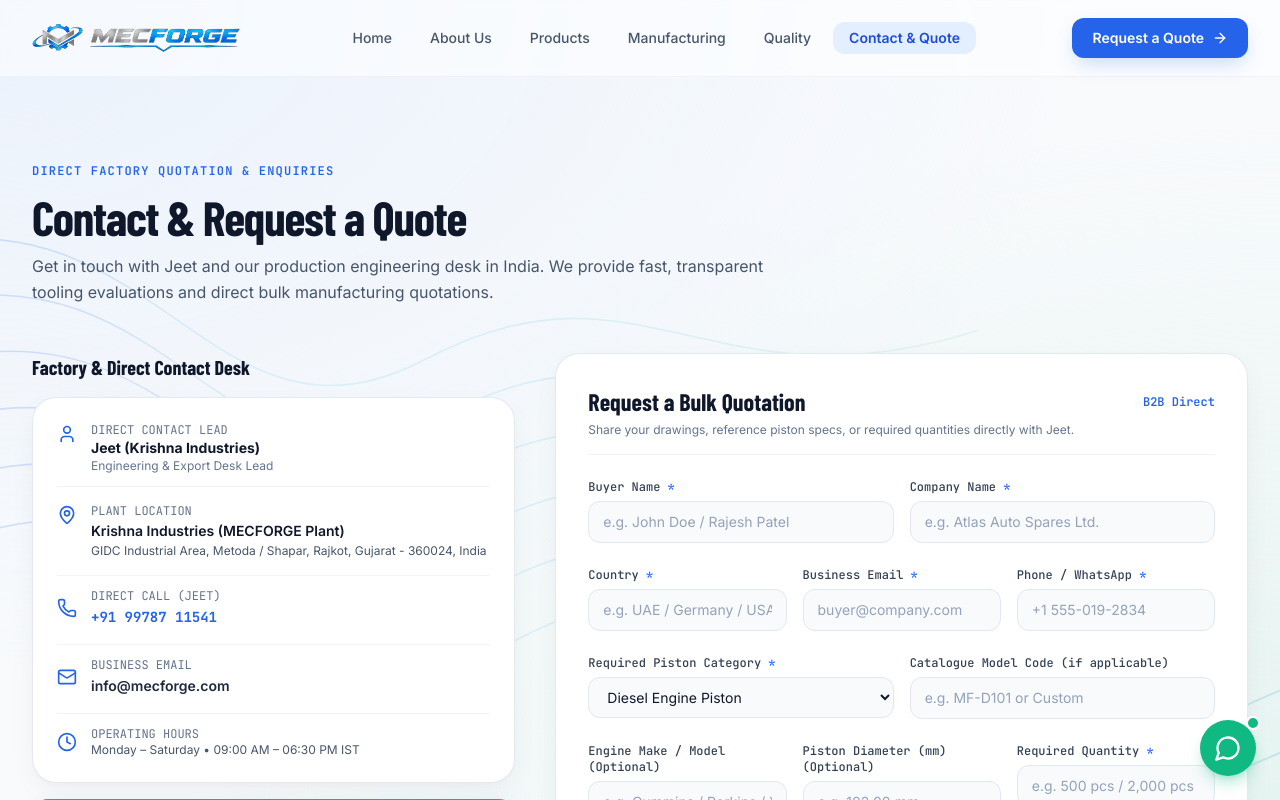
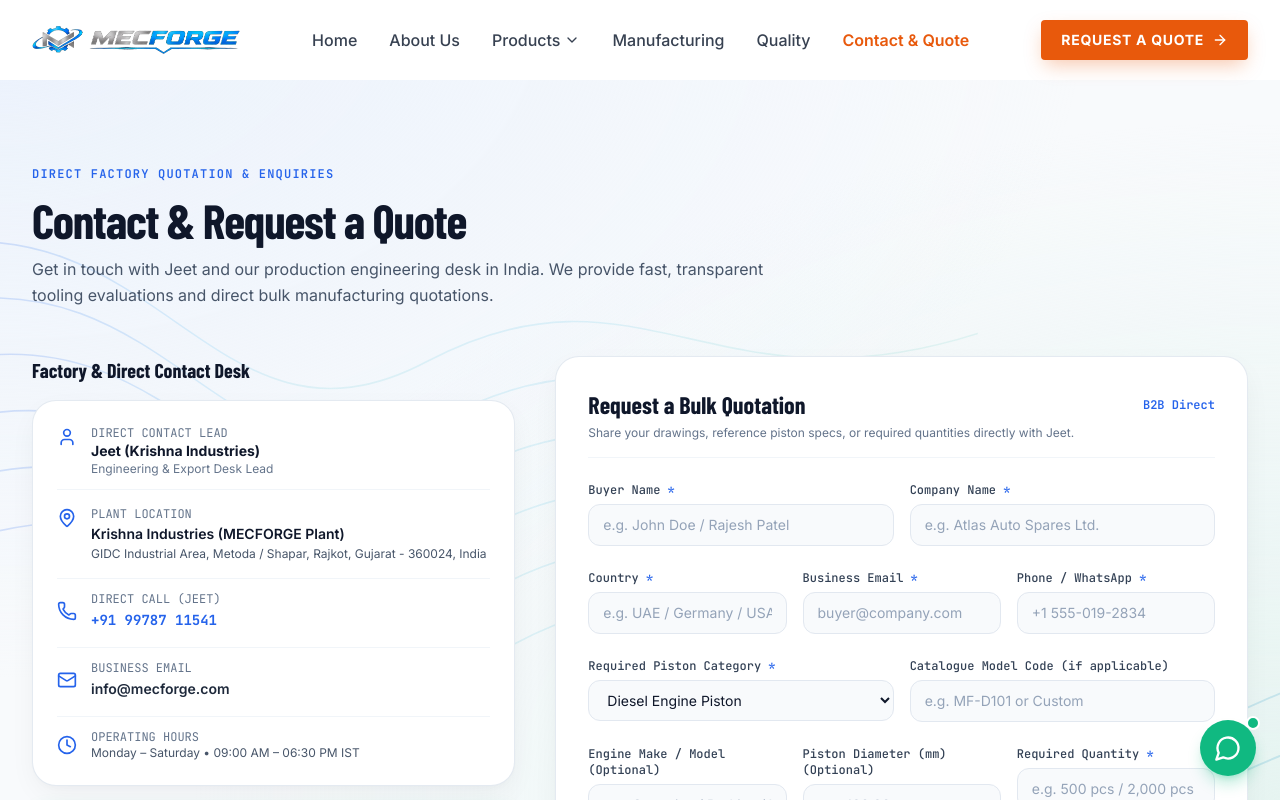
Before and after one commit to hareshsambad/mecforge-industrial, a Next.js app: page /contact in a window 1280 px wide. Shown: the top 800 px of the page. Built offline with nearby package versions, Linux system fonts and the light colour scheme; a web font is replaced by a local one.

Commit message:
feat(header): implement sticky white header with products dropdown and accessible drawer

```diff
--- a/src/components/layout/Navbar.tsx
+++ b/src/components/layout/Navbar.tsx
@@ -1,16 +1,20 @@
 "use client";
 
-import { useState, useEffect } from "react";
+import { useState, useEffect, useRef, useCallback } from "react";
 import Link from "next/link";
 import Image from "next/image";
 import { usePathname } from "next/navigation";
-import { Menu, X, ArrowRight, Mail } from "lucide-react";
+import { Menu, X, ArrowRight, Mail, ChevronDown } from "lucide-react";
 import { siteConfig } from "@/data/siteConfig";
 
 export function Navbar() {
   const [isOpen, setIsOpen] = useState(false);
   const [scrolled, setScrolled] = useState(false);
+  const [dropdownOpen, setDropdownOpen] = useState(false);
+  const [mobileDropdownOpen, setMobileDropdownOpen] = useState(false);
   const pathname = usePathname();
+  const dropdownRef = useRef<HTMLDivElement>(null);
+  const dropdownTimeout = useRef<NodeJS.Timeout | null>(null);
 
   useEffect(() => {
     const handleScroll = () => {
@@ -22,23 +26,64 @@ export function Navbar() {
 
   useEffect(() => {
     setIsOpen(false);
+    setDropdownOpen(false);
+    setMobileDropdownOpen(false);
   }, [pathname]);
+
+  // Lock body scroll when mobile menu is open
+  useEffect(() => {
+    if (isOpen) {
+      document.body.style.overflow = "hidden";
+    } else {
+      document.body.style.overflow = "";
+    }
+    return () => {
+      document.body.style.overflow = "";
+    };
+  }, [isOpen]);
+
+  const handleDropdownEnter = useCallback(() => {
+    if (dropdownTimeout.current) clearTimeout(dropdownTimeout.current);
+    setDropdownOpen(true);
+  }, []);
+
+  const handleDropdownLeave = useCallback(() => {
+    dropdownTimeout.current = setTimeout(() => {
+      setDropdownOpen(false);
+    }, 150);
+  }, []);
+
+  const handleDropdownKeyDown = useCallback(
+    (e: React.KeyboardEvent) => {
+      if (e.key === "Enter" || e.key === " ") {
+        e.preventDefault();
+        setDropdownOpen((prev) => !prev);
+      } else if (e.key === "Escape") {
+        setDropdownOpen(false);
+      } else if (e.key === "ArrowDown" && dropdownOpen) {
+        e.preventDefault();
+        const firstItem = dropdownRef.current?.querySelector("a");
+        firstItem?.focus();
+      }
+    },
+    [dropdownOpen]
+  );
 
   return (
     <>
       <header
-        className={`sticky top-0 z-40 w-full transition-all duration-300 ${
+        className={`sticky top-0 z-50 w-full transition-all duration-300 h-header ${
           scrolled
-            ? "bg-white/85 backdrop-blur-md border-b border-slate-200/80 shadow-sm py-3"
-            : "bg-white/50 backdrop-blur-sm border-b border-slate-200/40 py-4"
+            ? "bg-white shadow-header-scroll"
+            : "bg-white"
         }`}
       >
-        <div className="max-w-7xl mx-auto px-4 sm:px-6 lg:px-8">
-          <div className="flex items-center justify-between">
+        <div className="max-w-7xl mx-auto px-4 sm:px-6 lg:px-8 h-full">
+          <div className="flex items-center justify-between h-full">
             {/* Logo */}
             <Link
               href="/"
-              className="flex items-center gap-3 group focus:outline-none"
+              className="flex items-center gap-3 group focus-ring rounded-lg"
               aria-label="MECFORGE Homepage"
             >
               <div className="relative h-9 w-44 sm:h-11 sm:w-52 transition-transform duration-300 group-hover:scale-[1.02]">
@@ -53,17 +98,82 @@ export function Navbar() {
             </Link>
 
             {/* Desktop Navigation Links */}
-            <nav className="hidden lg:flex items-center gap-1.5">
+            <nav className="hidden lg:flex items-center gap-1" aria-label="Main navigation">
               {siteConfig.navLinks.map((link) => {
-                const isActive = pathname === link.href;
+                const isActive =
+                  pathname === link.href ||
+                  (link.href !== "/" && pathname.startsWith(link.href));
+
+                // Products dropdown
+                if (link.children) {
+                  return (
+                    <div
+                      key={link.href}
+                      className="relative"
+                      onMouseEnter={handleDropdownEnter}
+                      onMouseLeave={handleDropdownLeave}
+                      ref={dropdownRef}
+                    >
+                      <button
+                        type="button"
+                        className={`inline-flex items-center gap-1 px-3.5 py-2 text-[16px] font-medium tracking-normal transition-colors rounded-md focus-ring ${
+                          isActive
+                            ? "text-brand-accent font-semibold"
+                            : "text-gray-700 hover:text-brand-accent"
+                        }`}
+                        aria-expanded={dropdownOpen}
+                        aria-haspopup="true"
+                        onKeyDown={handleDropdownKeyDown}
+                        onClick={() => setDropdownOpen((prev) => !prev)}
+                      >
+                        {link.name}
+                        <ChevronDown
+                          className={`w-4 h-4 transition-transform duration-200 ${
+                            dropdownOpen ? "rotate-180" : ""
+                          }`}
+                        />
+                      </button>
+
+                      {/* Dropdown menu */}
+                      <div
+                        className={`absolute top-full left-0 pt-2 transition-all duration-200 ${
+                          dropdownOpen
+                            ? "opacity-100 translate-y-0 pointer-events-auto"
+                            : "opacity-0 -translate-y-1 pointer-events-none"
+                        }`}
+                      >
+                        <div className="bg-white rounded-lg shadow-lg border border-gray-100 py-2 min-w-[240px]">
+                          {/* "All Products" link */}
+                          <Link
+                            href={link.href}
+                            className="block px-4 py-2.5 text-sm font-semibold text-gray-800 hover:bg-gray-50 hover:text-brand-accent transition-colors"
+                          >
+                            All Products
+                          </Link>
+                          <div className="border-t border-gray-100 my-1" />
+                          {link.children.map((child) => (
+                            <Link
+                              key={child.href}
+                              href={child.href}
+                              className="block px-4 py-2.5 text-sm text-gray-600 hover:bg-gray-50 hover:text-brand-accent transition-colors"
+                            >
+                              {child.name}
+                            </Link>
+                          ))}
+                        </div>
+                      </div>
+                    </div>
+                  );
+                }
+
                 return (
                   <Link
                     key={link.href}
                     href={link.href}
-                    className={`relative px-4 py-1.5 text-sm font-medium transition-all rounded-xl ${
+                    className={`px-3.5 py-2 text-[16px] font-medium tracking-normal transition-colors rounded-md focus-ring ${
                       isActive
-                        ? "bg-blue-100/75 text-blue-700 font-semibold shadow-xs"
-                        : "text-slate-600 hover:text-blue-600 hover:bg-slate-100/60"
+                        ? "text-brand-accent font-semibold"
+                        : "text-gray-700 hover:text-brand-accent"
                     }`}
                   >
                     {link.name}
@@ -72,44 +182,109 @@ export function Navbar() {
               })}
             </nav>
 
-            {/* Desktop CTA Action */}
-            <div className="hidden lg:flex items-center gap-4">
+            {/* Desktop CTA */}
+            <div className="hidden lg:flex items-center">
               <Link
                 href="/contact"
-                className="relative inline-flex items-center justify-center gap-2 px-5 py-2.5 text-sm font-semibold text-white bg-blue-600 hover:bg-blue-700 rounded-xl shadow-btn-blue transition-all duration-300 transform hover:-translate-y-0.5 active:translate-y-0"
+                className="inline-flex items-center justify-center gap-2 px-5 py-2.5 text-sm font-bold uppercase tracking-wider text-white bg-brand-accent hover:bg-brand-accent-hover rounded shadow-btn-accent transition-all duration-300 focus-ring"
               >
                 <span>Request a Quote</span>
                 <ArrowRight className="w-4 h-4" />
               </Link>
             </div>
 
-            {/* Mobile Menu Button */}
+            {/* Mobile: Quote + Hamburger */}
+            <div className="flex lg:hidden items-center gap-3">
+              <Link
+                href="/contact"
+                className="inline-flex items-center justify-center gap-1.5 px-4 py-2 text-xs font-bold uppercase tracking-wider text-white bg-brand-accent hover:bg-brand-accent-hover rounded shadow-btn-accent transition-colors focus-ring"
+              >
+                <Mail className="w-3.5 h-3.5" />
+                <span>Quote</span>
+              </Link>
               <button
                 onClick={() => setIsOpen(!isOpen)}
                 type="button"
-              className="lg:hidden p-2 rounded-xl text-slate-700 hover:text-blue-600 hover:bg-slate-100 focus:outline-none"
+                className="p-2 rounded-md text-gray-700 hover:text-brand-accent hover:bg-gray-100 focus-ring"
                 aria-expanded={isOpen}
                 aria-label="Toggle navigation menu"
               >
-              {isOpen ? <X className="w-6 h-6" /> : <Menu className="w-6 h-6" />}
+                {isOpen ? (
+                  <X className="w-6 h-6" />
+                ) : (
+                  <Menu className="w-6 h-6" />
+                )}
               </button>
             </div>
           </div>
+        </div>
+      </header>
 
-        {/* Mobile Navigation Drawer */}
+      {/* Mobile Navigation Drawer — full-height overlay */}
       {isOpen && (
-          <div className="lg:hidden fixed inset-x-0 top-[65px] bg-white/95 backdrop-blur-xl border-b border-slate-200 shadow-xl transition-all">
-            <div className="max-w-7xl mx-auto px-4 pt-4 pb-6 space-y-2">
+        <div className="lg:hidden fixed inset-0 z-40" style={{ top: "var(--header-height)" }}>
+          {/* Backdrop */}
+          <div
+            className="absolute inset-0 bg-black/30"
+            onClick={() => setIsOpen(false)}
+          />
+          {/* Drawer panel */}
+          <div className="relative h-full w-full bg-white overflow-y-auto">
+            <div className="max-w-lg mx-auto px-4 pt-6 pb-8 space-y-2">
               {siteConfig.navLinks.map((link) => {
-                const isActive = pathname === link.href;
+                const isActive =
+                  pathname === link.href ||
+                  (link.href !== "/" && pathname.startsWith(link.href));
+
+                if (link.children) {
+                  return (
+                    <div key={link.href}>
+                      <button
+                        onClick={() => setMobileDropdownOpen((prev) => !prev)}
+                        className={`w-full flex items-center justify-between px-4 py-3.5 rounded-lg text-base font-semibold transition-colors ${
+                          isActive
+                            ? "text-brand-accent bg-orange-50"
+                            : "text-gray-800 hover:text-brand-accent hover:bg-gray-50"
+                        }`}
+                      >
+                        <span>{link.name}</span>
+                        <ChevronDown
+                          className={`w-5 h-5 transition-transform ${
+                            mobileDropdownOpen ? "rotate-180" : ""
+                          }`}
+                        />
+                      </button>
+                      {mobileDropdownOpen && (
+                        <div className="ml-4 mt-1 space-y-1 border-l-2 border-gray-100 pl-4">
+                          <Link
+                            href={link.href}
+                            className="block py-2.5 text-sm font-semibold text-gray-700 hover:text-brand-accent"
+                          >
+                            All Products
+                          </Link>
+                          {link.children.map((child) => (
+                            <Link
+                              key={child.href}
+                              href={child.href}
+                              className="block py-2.5 text-sm text-gray-600 hover:text-brand-accent"
+                            >
+                              {child.name}
+                            </Link>
+                          ))}
+                        </div>
+                      )}
+                    </div>
+                  );
+                }
+
                 return (
                   <Link
                     key={link.href}
                     href={link.href}
-                    className={`block px-4 py-3 rounded-xl text-base font-medium transition-colors ${
+                    className={`block px-4 py-3.5 rounded-lg text-base font-semibold transition-colors ${
                       isActive
-                        ? "bg-blue-50 text-blue-700 font-bold border-l-4 border-blue-600"
-                        : "text-slate-700 hover:text-blue-600 hover:bg-slate-50"
+                        ? "text-brand-accent bg-orange-50"
+                        : "text-gray-800 hover:text-brand-accent hover:bg-gray-50"
                     }`}
                   >
                     {link.name}
@@ -117,22 +292,22 @@ export function Navbar() {
                 );
               })}
 
-              <div className="pt-4 border-t border-slate-200 flex flex-col gap-3">
+              <div className="pt-6 border-t border-gray-100 space-y-3">
                 <Link
                   href="/contact"
-                  className="w-full flex items-center justify-center gap-2 px-4 py-3 text-base font-semibold text-white bg-blue-600 hover:bg-blue-700 rounded-xl shadow-md transition-colors"
+                  className="w-full flex items-center justify-center gap-2 px-4 py-3.5 text-base font-bold uppercase tracking-wider text-white bg-brand-accent hover:bg-brand-accent-hover rounded shadow-btn-accent transition-colors"
                 >
                   <Mail className="w-4 h-4" />
-                  <span>Request a Custom Quote</span>
+                  <span>Request a Quote</span>
                 </Link>
-                <div className="text-center text-xs text-slate-500 py-1 font-mono">
+                <div className="text-center text-xs text-gray-500 py-1 font-mono">
                   Direct Line: {siteConfig.contact.phoneDisplay} (Jeet)
                 </div>
               </div>
             </div>
           </div>
+        </div>
       )}
-      </header>
     </>
   );
 }
--- a/src/data/siteConfig.ts
+++ b/src/data/siteConfig.ts
@@ -38,7 +38,14 @@ export interface SiteConfig {
     workingHours: string;
     businessDays: string;
   };
-  navLinks: { name: string; href: string }[];
+  navLinks: { name: string; href: string; children?: { name: string; href: string }[] }[];
+  heroVideo: {
+    webm: string;
+    mp4: string;
+    poster: string;
+    mobileWebm?: string;
+    mobileMp4?: string;
+  };
   manufacturingModes: {
     id: string;
     number: string;
@@ -101,11 +108,32 @@ export const siteConfig: SiteConfig = {
   navLinks: [
     { name: "Home", href: "/" },
     { name: "About Us", href: "/about" },
-    { name: "Products", href: "/products" },
+    {
+      name: "Products",
+      href: "/products",
+      children: [
+        { name: "Diesel Engine Pistons", href: "/products?category=diesel" },
+        { name: "Oil & Agricultural Pistons", href: "/products?category=oil" },
+        { name: "Drawing-Based Pistons", href: "/products?category=custom" },
+      ],
+    },
     { name: "Manufacturing", href: "/manufacturing" },
     { name: "Quality", href: "/quality" },
     { name: "Contact & Quote", href: "/contact" },
   ],
+
+  // ── VIDEO CONFIG ─────────────────────────────────────────
+  // Change these paths to swap the hero video in one place.
+  // Priority: real plant footage > royalty-free stock > poster fallback.
+  // Files go in /public/videos/ and /public/images/.
+  heroVideo: {
+    webm: "/videos/foundry-hero.webm",
+    mp4: "/videos/foundry-hero.mp4",
+    poster: "/images/foundry-poster.jpg",
+    mobileWebm: "/videos/foundry-hero-720p.webm",
+    mobileMp4: "/videos/foundry-hero-720p.mp4",
+  },
+
   manufacturingModes: [
     {
       id: "existing-models",
```
Lines whose indentation alone changed are shown as unchanged.
